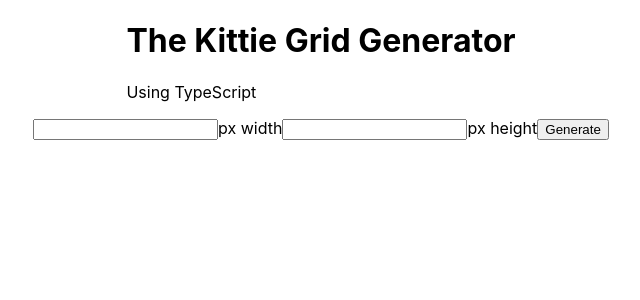
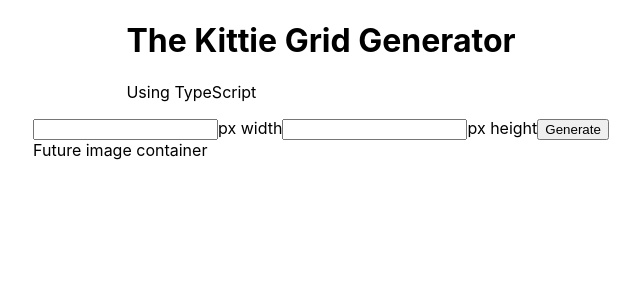
Before and after one commit to monshan/ts_memes, a React (Create React App) app: page / in a window 1280 px wide. Shown: the top 300 px of the page, without its empty margins (319-959 px from the left). Built offline with nearby package versions, Linux system fonts and the light colour scheme.

Commit message:
Create Display component and definee as FC

```diff
--- a/src/App.tsx
+++ b/src/App.tsx
@@ -1,7 +1,8 @@
-import { useState , useEffect } from 'react';
+import { useState , useEffect, FC } from 'react';
+import { Display } from './Display';
 import './App.css';
 
-function App() {
+const App:FC = () => {
   const [width, setWidth] = useState(0);
   const [height, setHeight] = useState(0);
 
@@ -19,6 +20,7 @@ function App() {
           <label htmlFor="inputHeight">px height</label>
           <button>Generate</button>
         </form>
+        <Display />
       </main>
     </div>
   );
--- /dev/null
+++ b/src/Display.tsx
@@ -0,0 +1,7 @@
+import { FC } from "react";
+
+export const Display:FC = (props) => {
+  return (
+    <div>Future image container</div>
+  )
+}
```
